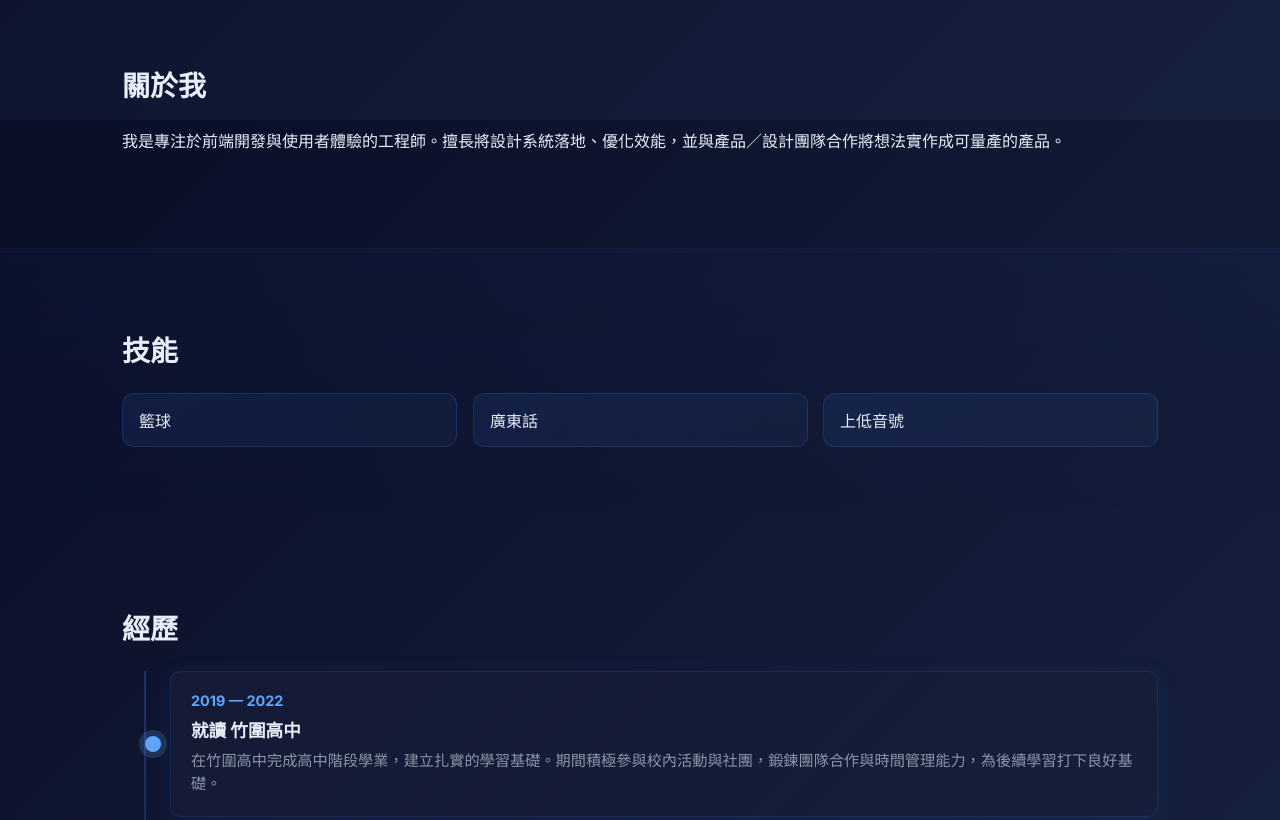
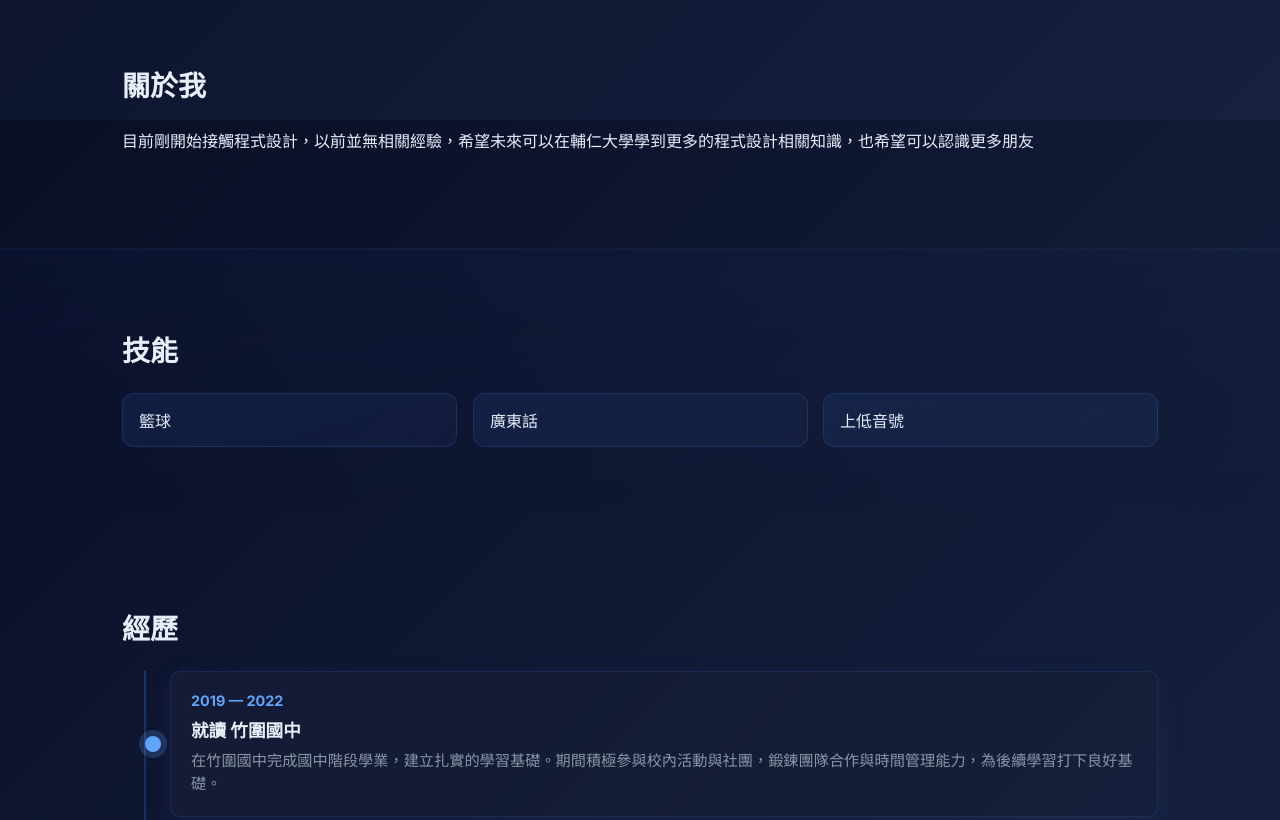
Before and after one commit to kai960809/Personal, a plain HTML site: page index.html in a window 1280 px wide. Shown: the part 680-1500 px from the top of the page. Drawn offline with Linux system fonts and the light colour scheme.

Commit message:
更改個人介紹

```diff
--- a/index.html
+++ b/index.html
@@ -49,9 +49,9 @@
     </section>
 
     <section id="about" class="section">
-      <div class="container">
+        <div class="container">
         <h3>關於我</h3>
-        <p>我是專注於前端開發與使用者體驗的工程師。擅長將設計系統落地、優化效能，並與產品／設計團隊合作將想法實作成可量產的產品。</p>
+        <p>目前剛開始接觸程式設計，以前並無相關經驗，希望未來可以在輔仁大學學到更多的程式設計相關知識，也希望可以認識更多朋友</p>
       </div>
     </section>
     <section id="skills" class="section alt">
@@ -72,8 +72,8 @@
           <div class="item">
             <div class="period">2019 — 2022</div>
             <div class="body">
-              <h4>就讀 竹圍高中</h4>
-              <p>在竹圍高中完成高中階段學業，建立扎實的學習基礎。期間積極參與校內活動與社團，鍛鍊團隊合作與時間管理能力，為後續學習打下良好基礎。</p>
+              <h4>就讀 竹圍國中</h4>
+              <p>在竹圍國中完成國中階段學業，建立扎實的學習基礎。期間積極參與校內活動與社團，鍛鍊團隊合作與時間管理能力，為後續學習打下良好基礎。</p>
             </div>
           </div>
 
--- /dev/null
+++ b/pr_payload.json
@@ -0,0 +1,6 @@
+{
+  "title": "Feature: UI enhancements  avatar, responsive layout, animations",
+  "head": "feature/ui-enhancements",
+  "base": "main",
+  "body": "這個 PR 提升個人網站的使用者介面與行動體驗。\n\n主要更改：\n- 新增 avatar.jpg 並在 index.html 使用 <img>\n- 更新 viewport meta（viewport-fit=cover）\n- 優化 styles.css（配色、排版、動畫）\n- 加入滑動入場動畫與平滑導航\n- 新增聯絡電話連結\n\n請在本地檢視後合併。"
+}
```
